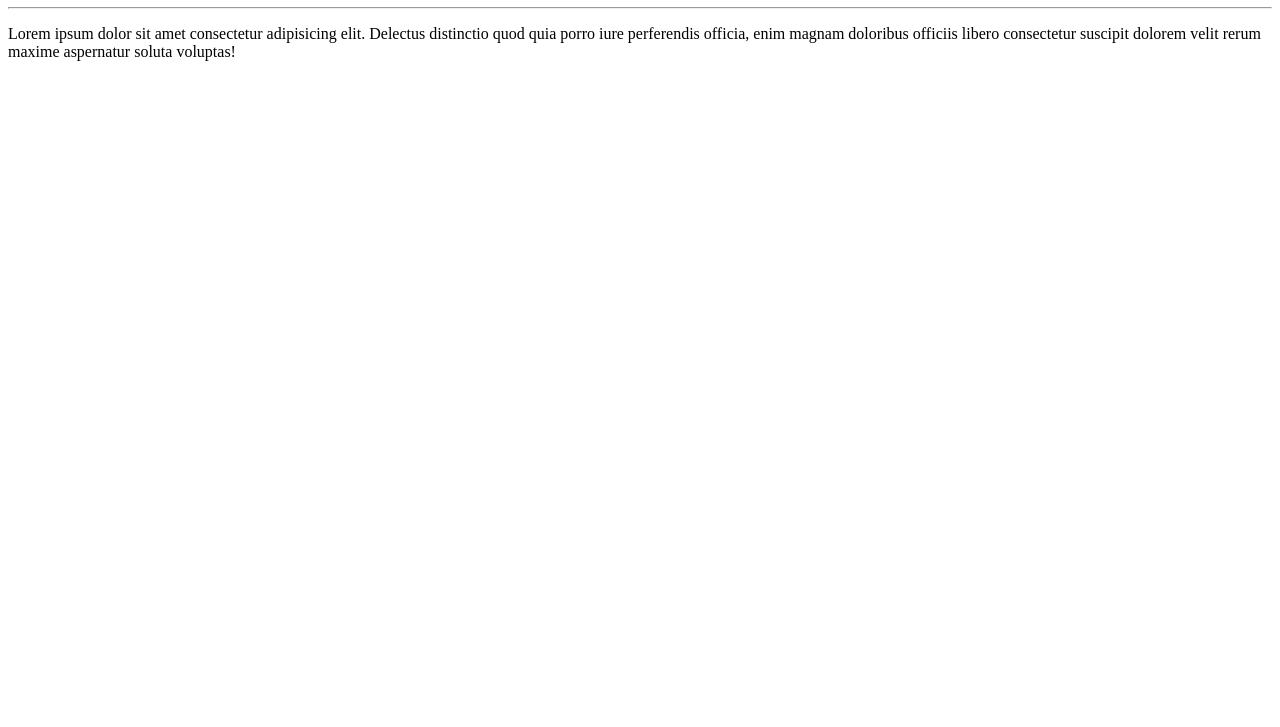
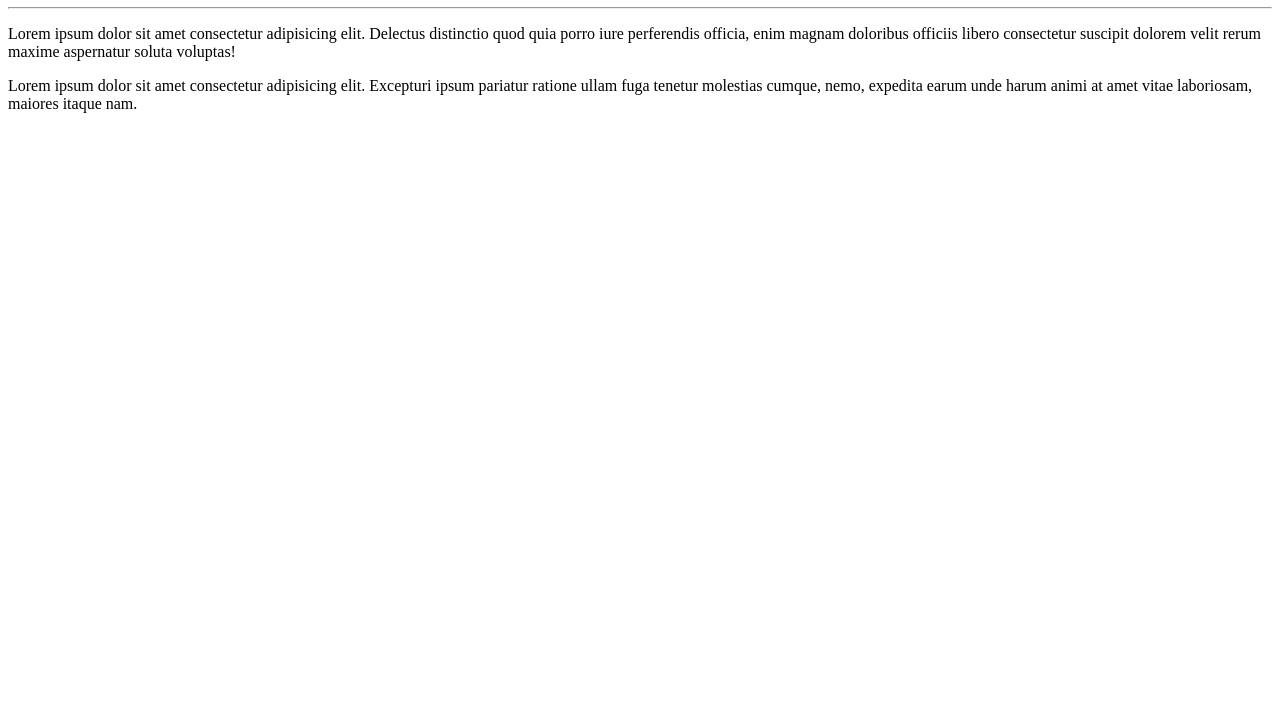
Before and after one commit to Kale-teck/Ola-Mundo, a plain HTML site: page site-exemplo/index.html in a window 1280 px wide. Shown: the part 73-800 px from the top of the page. Drawn offline with Linux system fonts and the light colour scheme.

Commit message:
adicionei um parágrafo

```diff
--- a/site-exemplo/index.html
+++ b/site-exemplo/index.html
@@ -10,5 +10,6 @@
     <h1>Olá Mundo!</h1>
     <hr>
     <p>Lorem ipsum dolor sit amet consectetur adipisicing elit. Delectus distinctio quod quia porro iure perferendis officia, enim magnam doloribus officiis libero consectetur suscipit dolorem velit rerum maxime aspernatur soluta voluptas! </p>
+    <p>Lorem ipsum dolor sit amet consectetur adipisicing elit. Excepturi ipsum pariatur ratione ullam fuga tenetur molestias cumque, nemo, expedita earum unde harum animi at amet vitae laboriosam, maiores itaque nam.</p>
 </body>
 </html>
```
